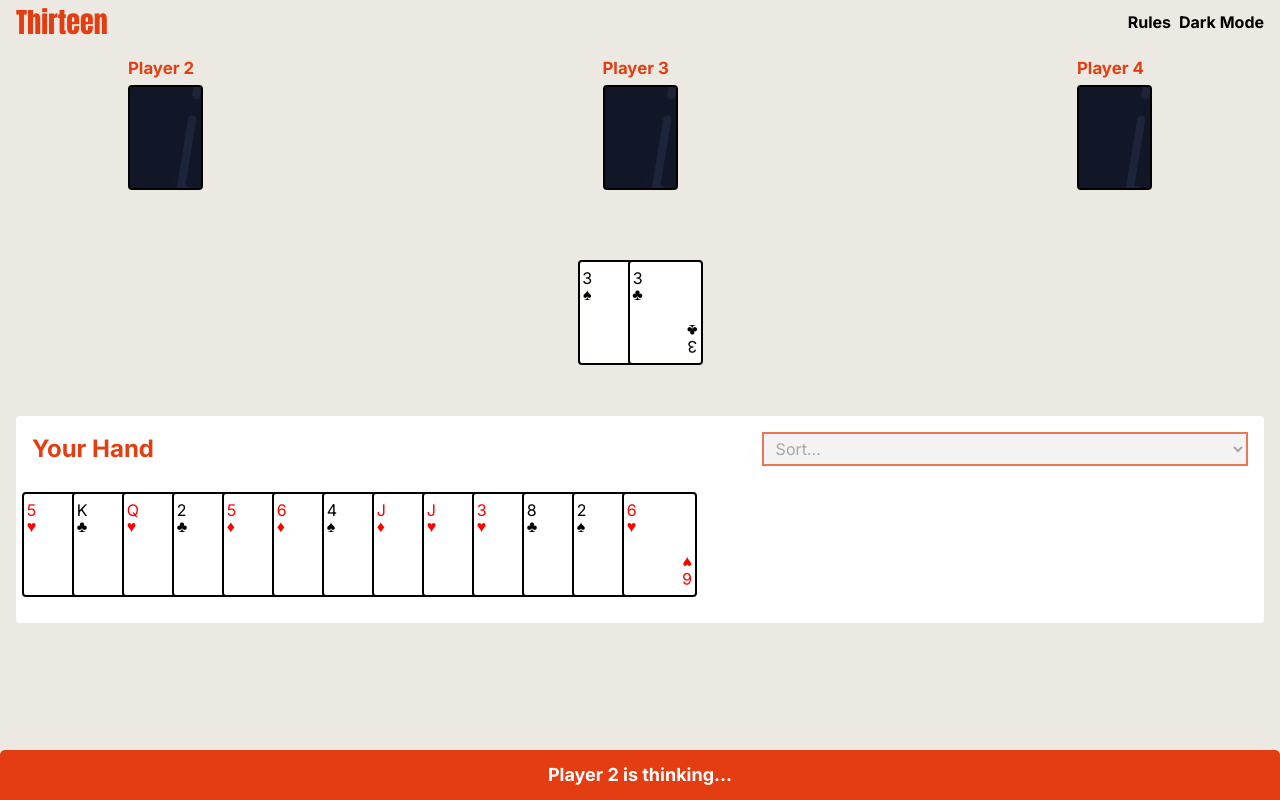
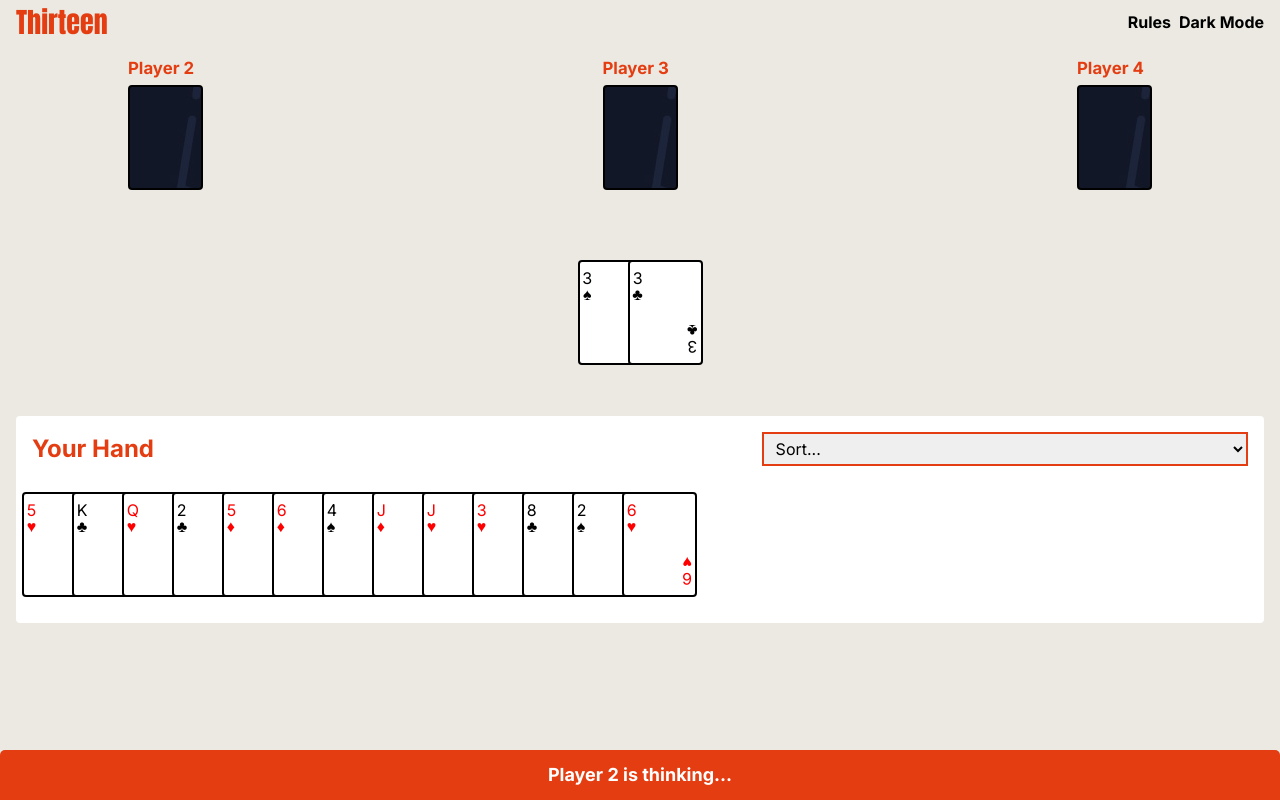
Before and after one commit to jduong09/thirteen, a Next.js app: page / in a window 1280 px wide. Both pictures are taken after a click on the button "Shuffle Deck". Built offline with nearby package versions, Linux system fonts and the light colour scheme.

Commit message:
Removed disabled restriction when not user's turn.

```diff
--- a/components/hand/hand.js
+++ b/components/hand/hand.js
@@ -144,7 +144,7 @@ const Hand = ({ skipped, player, cards, playerTurn, comboIsValid, requestCombo,
       <div className={handStyles.handHeader}>
         <h3>Your Hand</h3>
         {(playerTurn !== player && skipped) && <div className={handStyles.badgePassed}>P</div>}
-        <select disabled={!isMyTurn} onChange={(e) => {sortPlayerCards(e.target.value)}} className={handStyles.select} defaultValue={'default'}>
+        <select onChange={(e) => {sortPlayerCards(e.target.value)}} className={handStyles.select} defaultValue={'default'}>
           <option value="default" disabled>Sort...</option>
           <option value="groups">Groups</option>
           <option value="value">Strength</option>
```
